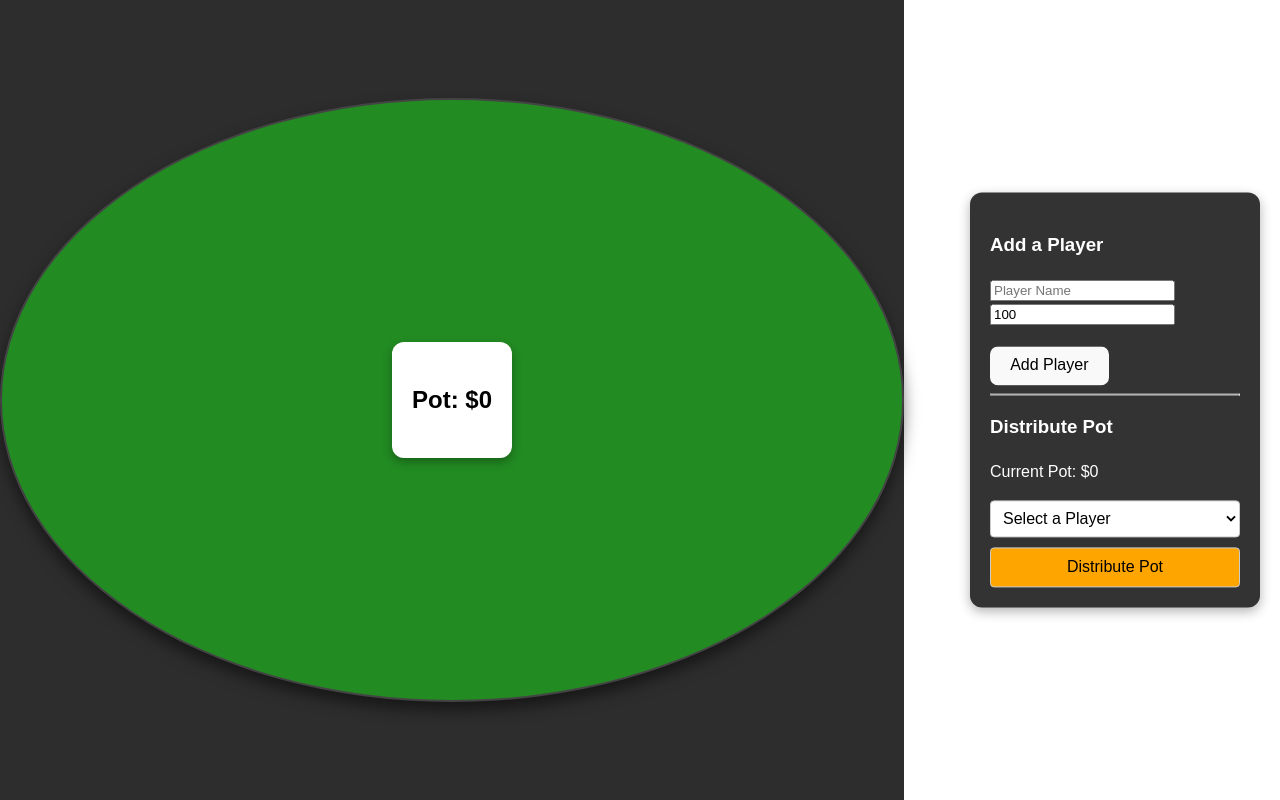
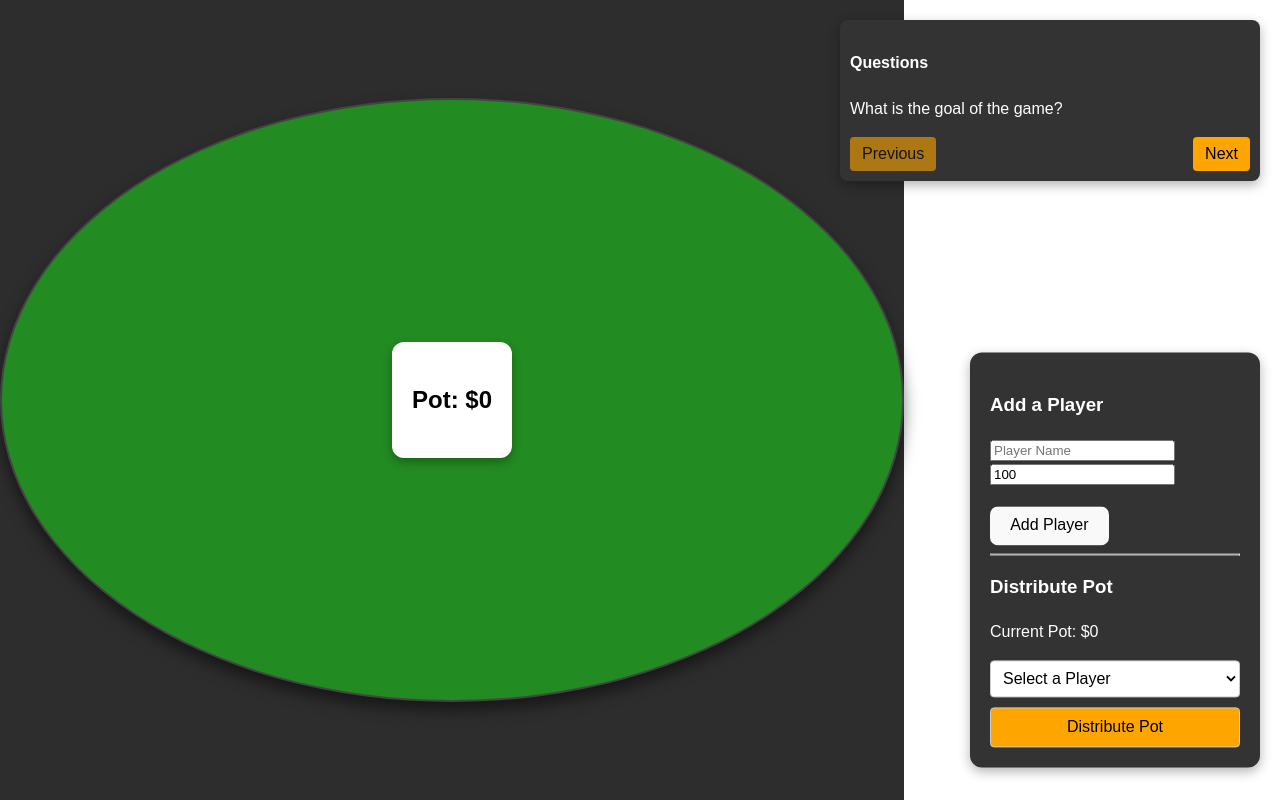
Before and after one commit to simonbiwer/poker-table, a React (Vite) app: page / in a window 1280 px wide. Built offline with nearby package versions, Linux system fonts and the light colour scheme.

Commit message:
add question navigator

```diff
--- a/package.json
+++ b/package.json
@@ -1,7 +1,7 @@
 {
   "name": "poker-table",
   "private": true,
-  "version": "0.0.0",
+  "version": "1.0.0",
   "homepage": "https://simonbiwer.github.io/poker-table",
   "type": "module",
   "scripts": {
--- a/src/App.css
+++ b/src/App.css
@@ -133,7 +133,7 @@
 .controls {
   position: absolute; /* Make it absolute so we can position it relative to the screen */
   right: 20px; /* Place it 20px away from the right edge of the screen */
-  top: 50%; /* Center it vertically */
+  top: 70%; /* Center it vertically */
   transform: translateY(-50%); /* Adjust for the height of the container */
   background-color: #333; /* Dark grey background for contrast */
   padding: 20px;
--- a/src/App.tsx
+++ b/src/App.tsx
@@ -2,6 +2,7 @@ import  { useReducer } from 'react';
 import './App.css';
 import PokerTable from './PokerTable';
 import Controls from './PlayerControls';
+import QuestionsNavigator from "./QuestionsNavigator.tsx";
 
 type Player = {
     id: string;
@@ -76,6 +77,7 @@ function App() {
 
     return (
         <div className="App">
+            <QuestionsNavigator />
             <PokerTable players={state.players} pot={state.pot} dispatch={dispatch} />
             <Controls players={state.players} pot={state.pot} dispatch={dispatch} />
         </div>
--- /dev/null
+++ b/src/QuestionsNavigator.tsx
@@ -0,0 +1,90 @@
+import { useState } from 'react';
+
+const questions = [
+    "What is the goal of the game?",
+    "How do you handle betting rounds?",
+    "What happens when multiple players go all-in?",
+    "How do side pots work?",
+    "What are the rules for splitting the pot?",
+];
+
+export default function QuestionsNavigator() {
+    const [currentIndex, setCurrentIndex] = useState(0);
+
+    const goToNextQuestion = () => {
+        if (currentIndex < questions.length - 1) {
+            setCurrentIndex(currentIndex + 1);
+        }
+    };
+
+    // Handler for the Previous Question button
+    const goToPreviousQuestion = () => {
+        if (currentIndex > 0) {
+            setCurrentIndex(currentIndex - 1);
+        }
+    };
+
+    return (
+        <div
+            style={{
+                position: 'absolute',
+                top: '20px',
+                right: '20px',
+                backgroundColor: '#333',
+                color: 'white',
+                padding: '10px',
+                borderRadius: '8px',
+                boxShadow: '0 4px 12px rgba(0, 0, 0, 0.3)',
+                width: '400px',
+            }}
+        >
+            {/* Display the current question */}
+            <h4>Questions</h4>
+            <p>{questions[currentIndex]}</p>
+
+            {/* Navigation Buttons */}
+            <div
+                style={{
+                    display: 'flex',
+                    justifyContent: 'space-between',
+                    gap: '15px', // Add space between the buttons
+                    marginTop: '10px',
+                }}
+            >
+                {/* Previous Button */}
+                <button
+                    onClick={goToPreviousQuestion}
+                    disabled={currentIndex === 0}
+                    style={{
+                        backgroundColor: '#FFA500',
+                        color: 'black',
+                        border: 'none',
+                        padding: '8px 12px',
+                        borderRadius: '4px',
+                        cursor: currentIndex === 0 ? 'not-allowed' : 'pointer',
+                        opacity: currentIndex === 0 ? 0.6 : 1,
+                    }}
+                >
+                    Previous
+                </button>
+
+                {/* Next Button */}
+                <button
+                    onClick={goToNextQuestion}
+                    disabled={currentIndex === questions.length - 1}
+                    style={{
+                        backgroundColor: '#FFA500',
+                        color: 'black',
+                        border: 'none',
+                        padding: '8px 12px',
+                        borderRadius: '4px',
+                        cursor: currentIndex === questions.length - 1 ? 'not-allowed' : 'pointer',
+                        opacity: currentIndex === questions.length - 1 ? 0.6 : 1,
+                    }}
+                >
+                    Next
+                </button>
+            </div>
+        </div>
+    );
+}
```
